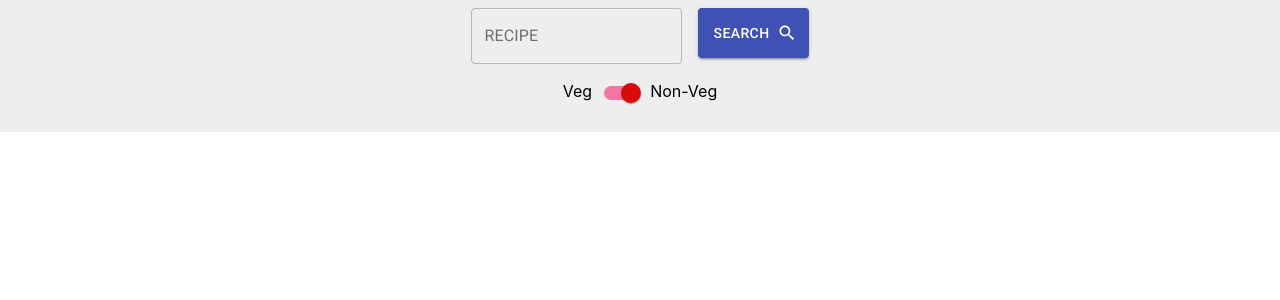
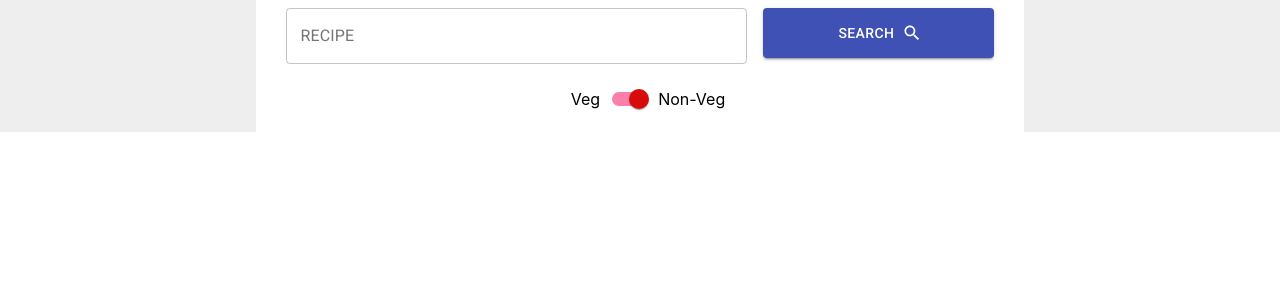
Before and after one commit to Hvinder/yet-another-recipe-app, a React (Create React App) app: page / in a window 1280 px wide. Shown: the top 300 px of the page. Built offline with nearby package versions, Linux system fonts and the light colour scheme.

Commit message:
Improving search component

```diff
--- a/src/components/results.js
+++ b/src/components/results.js
@@ -31,6 +31,7 @@ const useStyles = makeStyles({
   chips: {
     display: "flex",
     flexWrap: "wrap",
+    justifyContent: 'space-between'
   },
   chip: {
     margin: "2px 5px",
@@ -52,7 +53,7 @@ const Results = (props) => {
                 image={recipe.image}
                 title={recipe.title}
               />
-              <CardContent>
+              <CardContent style={{paddingBottom: 0}}>
                 <Typography gutterBottom variant="h5" component="h2">
                   {recipe.title}
                 </Typography>
--- a/src/components/search.js
+++ b/src/components/search.js
@@ -10,11 +10,12 @@ const useStyles = makeStyles((theme) => ({
   root: {
     "& > *": {
       margin: theme.spacing(1),
-      // width: "25ch",
+      width: "60%",
       height: "50px",
     },
   },
   button: {
+    width: "30%",
     margin: theme.spacing(1),
   },
 }));
@@ -64,10 +65,18 @@ const Search = (props) => {
       >
         Search
       </Button>
-      <div>
-        Veg
+      <div
+        style={{
+          display: "flex",
+          flexDirection: "row",
+          alignItems: "center",
+          justifyContent: "center",
+          width: "100%",
+        }}
+      >
+        <span>Veg</span>
         <VegSwitch checked={isNonVeg} onChange={onVegSwitchHandler} />
-        Non-Veg
+        <span>Non-Veg</span>
       </div>
     </form>
   );
--- a/src/container/container.js
+++ b/src/container/container.js
@@ -30,7 +30,7 @@ const Container = () => {
   const filterData = (resData, isNonVeg) => {
     let rawData = JSON.parse(JSON.stringify(resData.results));
     rawData = rawData.filter((chunk) => chunk.vegetarian === !isNonVeg);
-    localStorage.setItem('filteredRecipes', JSON.stringify(rawData));
+    localStorage.setItem("filteredRecipes", JSON.stringify(rawData));
     setFilteredRecipes(rawData);
   };
   const isNonVegToggled = (isNonVeg) => {
@@ -39,10 +39,15 @@ const Container = () => {
   };
 
   const Home = (
-    <>
+    <div
+      style={{
+        background: "#fff",
+        width: window.innerWidth > 768 ? "60%" : "100%",
+      }}
+    >
       <Search search={searchHandler} isNonVegToggled={isNonVegToggled} />
       {filteredRecipes && <Results recipes={filteredRecipes} />}
-    </>
+    </div>
   );
   return (
     <Switch>
```
